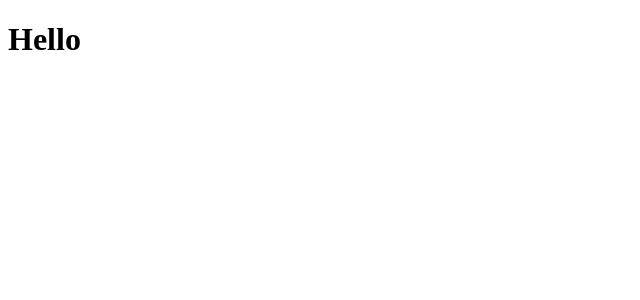
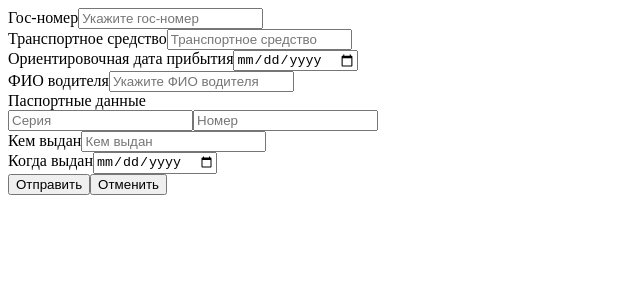
Before and after one commit to artog1809/ts-n-drivers, a React (Vite) app: page / in a window 1280 px wide. Shown: the top 300 px of the page, without its empty margins (0-640 px from the left). Built offline with nearby package versions, Linux system fonts and the light colour scheme; the HTML template or start-up script is replaced by a standard one.

Commit message:
создана структура формы

```diff
--- a/package.json
+++ b/package.json
@@ -11,7 +11,8 @@
   },
   "dependencies": {
     "react": "^18.3.1",
-    "react-dom": "^18.3.1"
+    "react-dom": "^18.3.1",
+    "react-input-mask": "^2.0.4"
   },
   "devDependencies": {
     "@eslint/js": "^9.9.0",
--- a/src/App.jsx
+++ b/src/App.jsx
@@ -1,9 +1,10 @@
+import Form from "./cmp/form";
 
 function App() {
 
   return (
     <>
-      <h1>Hello</h1>
+      <Form />
     </>
   )
 }
--- a/src/cmp/form/index.jsx
+++ b/src/cmp/form/index.jsx
@@ -0,0 +1,109 @@
+import React, { useState, useEffect } from 'react';
+import InputMask from 'react-input-mask';
+
+const Form = () => {
+  const [formData, setFormData] = useState({
+    gosNumber: '',
+    vehicle: '',
+    arrivalDate: '',
+    driverName: '',
+    passportSeries: '',
+    passportNumber: '',
+    issuedBy: '',
+    issuedDate: ''
+  });
+
+
+  return (
+    <form >
+      <div>
+        <label>Гос-номер</label>
+        <InputMask
+          mask="a999aa99"
+          maskChar=""
+          value={formData.gosNumber}
+          name="gosNumber"
+          placeholder="Укажите гос-номер"
+          required
+        />
+      </div>
+      <div>
+        <label>Транспортное средство</label>
+        <input
+          type="text"
+          value={formData.vehicle}
+          name="vehicle"
+          placeholder="Транспортное средство"
+          required
+        />
+      </div>
+      <div>
+        <label>Ориентировочная дата прибытия</label>
+        <input
+          type="date"
+          value={formData.arrivalDate}
+          name="arrivalDate"
+          required
+        />
+      </div>
+      <div>
+        <label>ФИО водителя</label>
+        <input
+          type="text"
+          value={formData.driverName}
+          name="driverName"
+          placeholder="Укажите ФИО водителя"
+          required
+        />
+      </div>
+      <div>
+        <label>Паспортные данные</label>
+        <div>
+          <InputMask
+            mask="9999"
+            maskChar=""
+            value={formData.passportSeries}
+            name="passportSeries"
+            placeholder="Серия"
+            required
+          />
+          <InputMask
+            mask="999999"
+            maskChar=""
+            value={formData.passportNumber}
+            name="passportNumber"
+            placeholder="Номер"
+            required
+          />
+        </div>
+      </div>
+      <div>
+        <label>Кем выдан</label>
+        <input
+          type="text"
+          value={formData.issuedBy}
+          name="issuedBy"
+          placeholder="Кем выдан"
+          required
+        />
+      </div>
+      <div>
+        <label>Когда выдан</label>
+        <input
+          type="date"
+          value={formData.issuedDate}
+          name="issuedDate"
+          required
+        />
+      </div>
+      <button type="submit">
+        Отправить
+      </button>
+      <button type="button" onClick={() => window.location.reload()}>
+        Отменить
+      </button>
+    </form>
+  );
+};
+
+export default Form;
```
Also changed, not shown: 1 other file (tests, documents, lock files or other folders).
